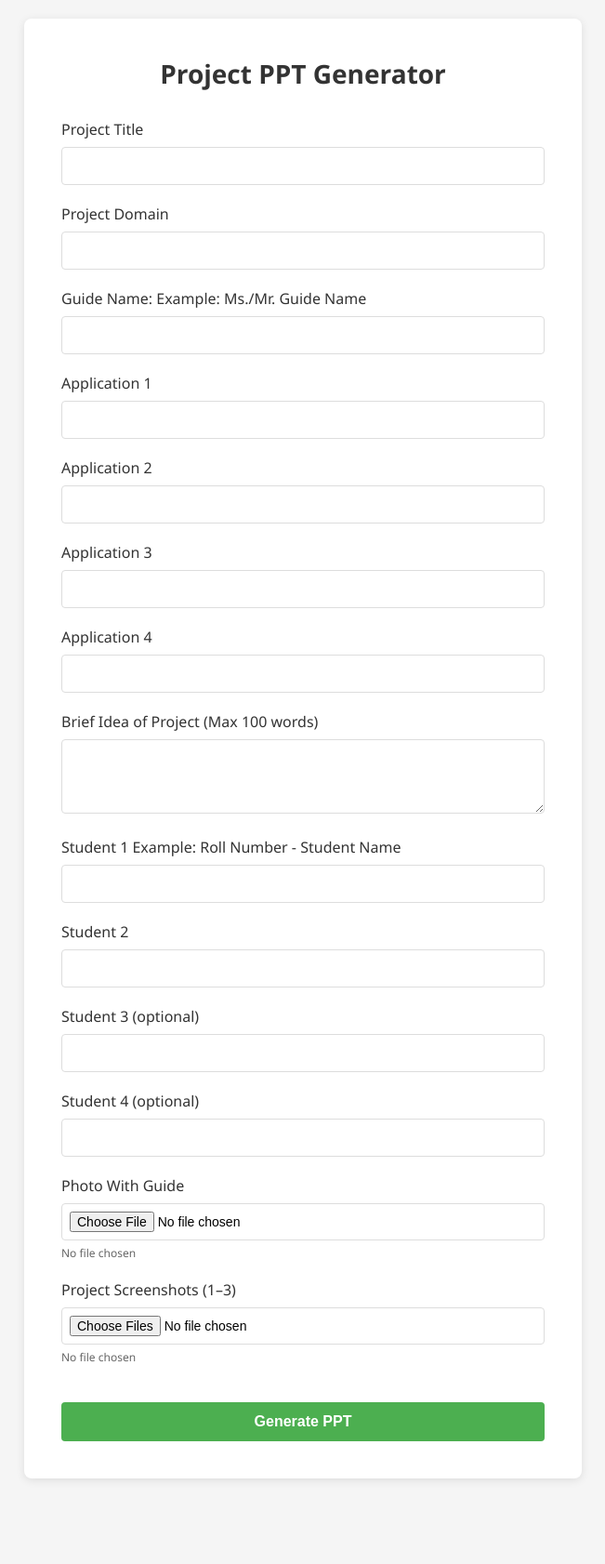
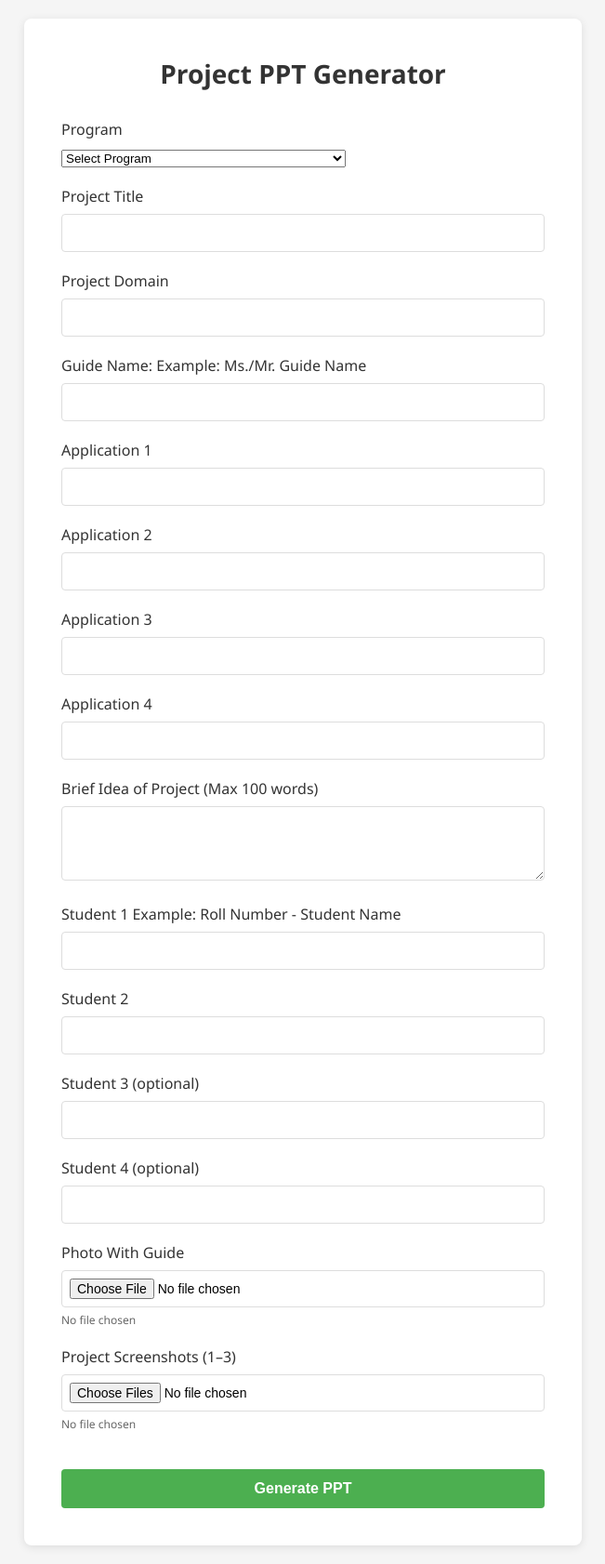
Before and after one commit to shubhamhegishte16/ppt-generator, a Flask app: page / in a window 1280 px wide. Shown: the whole page at 93% size, without its empty margins (314-965 px from the left). Before the commit the page ends 1592 px from the top, so only its background shows below. Run offline with Flask 3, Linux system fonts and the light colour scheme.

Commit message:
Added program dropdown and updated font size

```diff
--- a/templates/index.html
+++ b/templates/index.html
@@ -89,7 +89,17 @@
 <div class="container">
     <h1>Project PPT Generator</h1>
 <form id="pptForm" action="/generate" method="POST" enctype="multipart/form-data">
-
+<div class="form-group">
+    <label>Program</label>
+    <select name="programName" required>
+        <option value="">Select Program</option>
+        <option value="Computer Engineering">Computer Engineering</option>
+        <option value="Information Technology">Information Technology</option>
+        <option value="Electronics and Telecommunication Engineering">
+            Electronics and Telecommunication Engineering
+        </option>
+    </select>
+</div>
         <div class="form-group">
             <label>Project Title</label>
             <input type="text" name="projectTitle" required>
```
Also changed, not shown: 1 other file.
